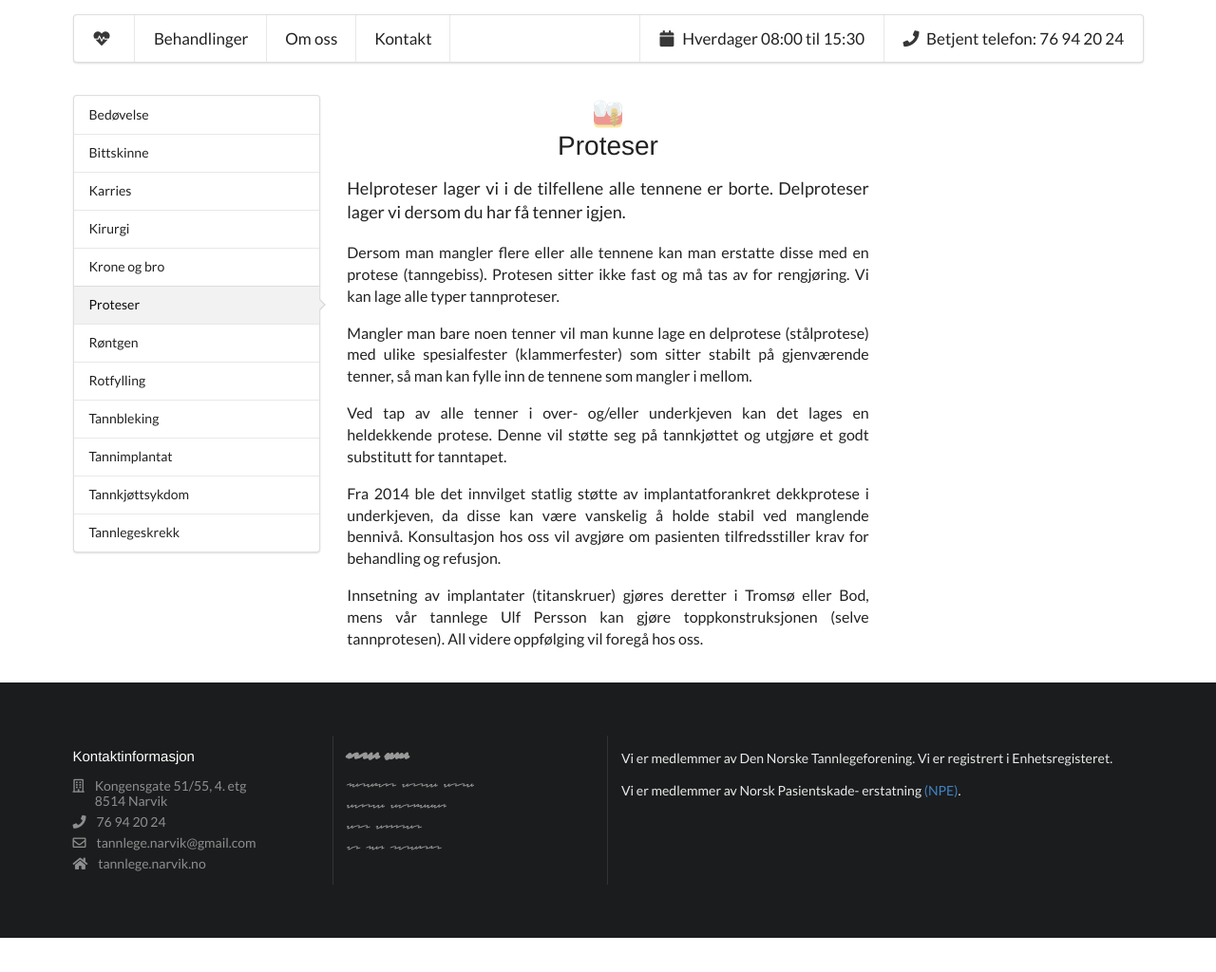
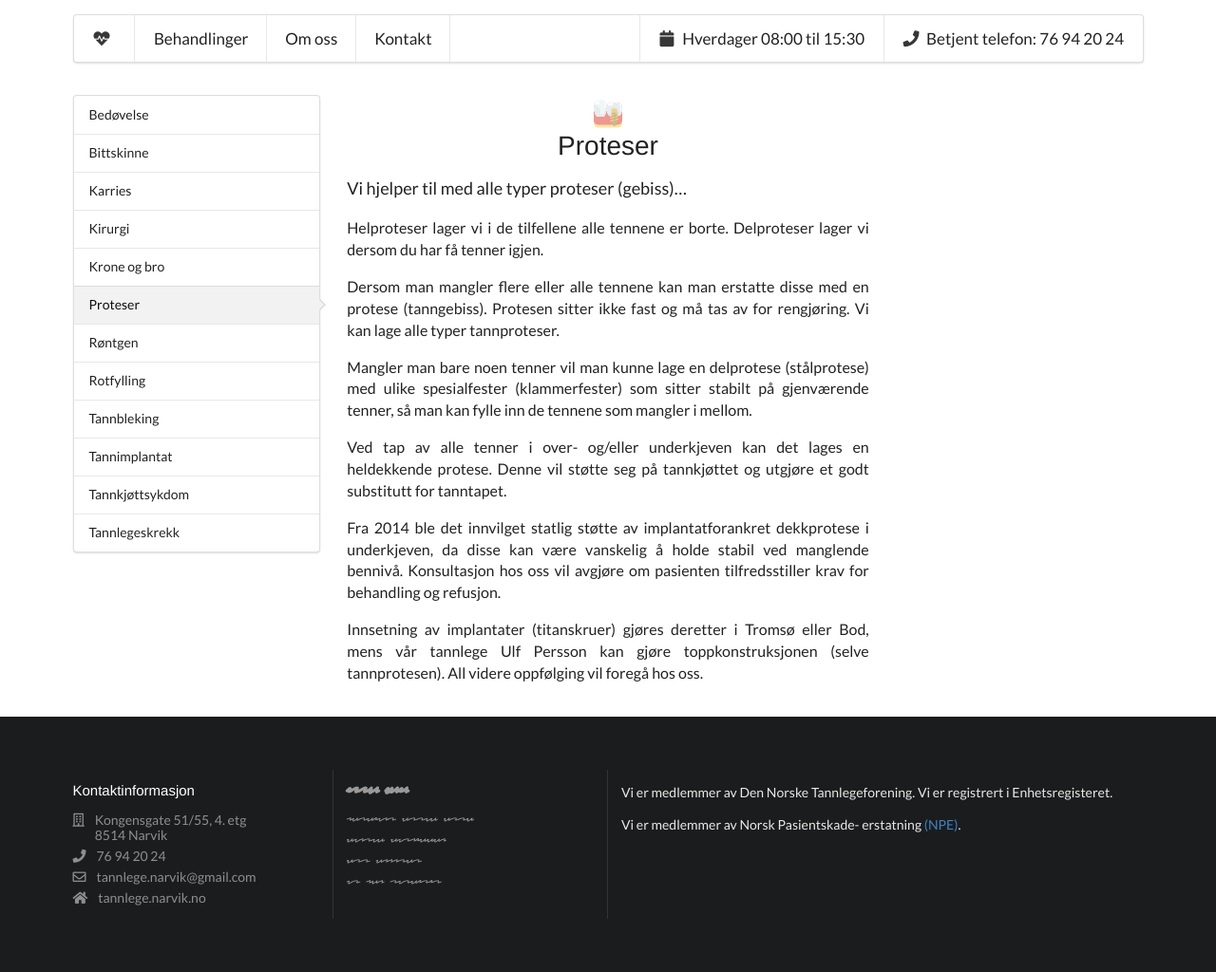
Before and after one commit to Starefossen/tannlege.narvik.no, a Jekyll site: the page built from _treatments/proteser.md, in a window 1280 px wide. Shown: the whole page at 95% size. Built offline with Jekyll 4.4.1, drawn with Linux system fonts in a browser that asks for light colours; nearby versions of some CDN libraries; before the commit the page ends 988 px from its top, so only the background shows below that.

Commit message:
Update proteser.md

```diff
--- a/_treatments/proteser.md
+++ b/_treatments/proteser.md
@@ -4,10 +4,12 @@ title: Proteser
 image: implants-3
 ---
 
+Vi hjelper til med alle typer proteser (gebiss)...
+
+<!--more-->
+
 Helproteser lager vi i de tilfellene alle tennene er borte. Delproteser lager vi
 dersom du har få tenner igjen.
-
-<!--more-->
 
 Dersom man mangler flere eller alle tennene kan man erstatte disse med en
 protese (tanngebiss). Protesen sitter ikke fast og må tas av for rengjøring. Vi
```
